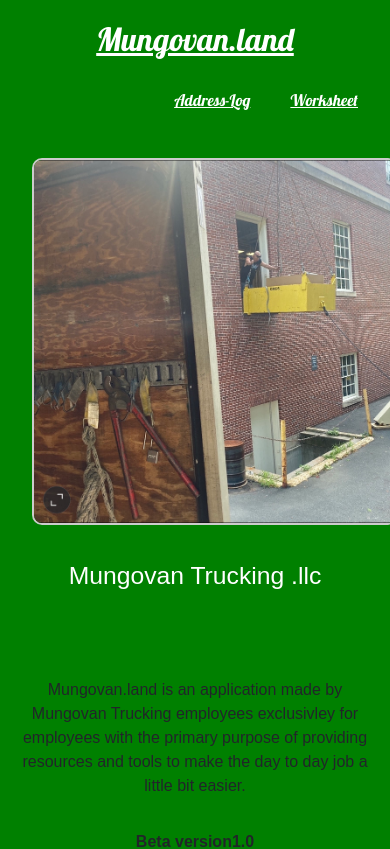
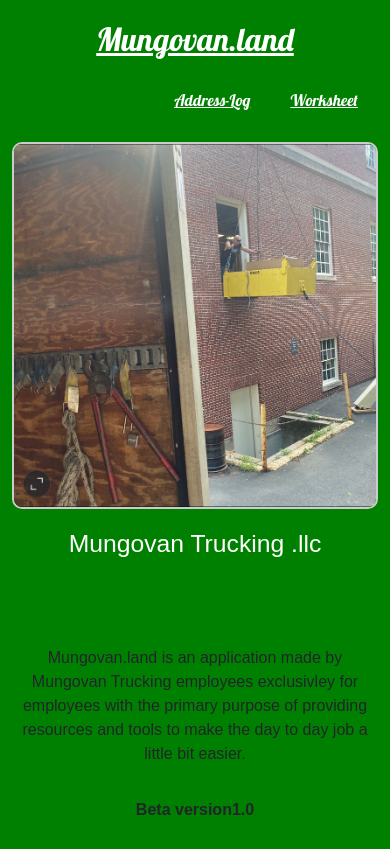
Before and after one commit to jlloyd0430/Mungovan-Trucking, a React (Create React App) app: page / in a window 390 px wide. Shown: the top 849 px of the page. Built offline with nearby package versions, Linux system fonts and the light colour scheme.

Commit message:
Update App.css

```diff
--- a/src/App.css
+++ b/src/App.css
@@ -178,8 +178,13 @@ h2 {
      }
 
      /* Add some margin to the images to create spacing between them */
-     #text-wrapper2 {
-       margin: 20px;
-     }
+    #text-wrapper2 {
+  flex-direction: column;
+  align-items: center;
+}
+
+#text-wrapper2 img {
+  margin: 20px 0;
+}
 
 }
```
